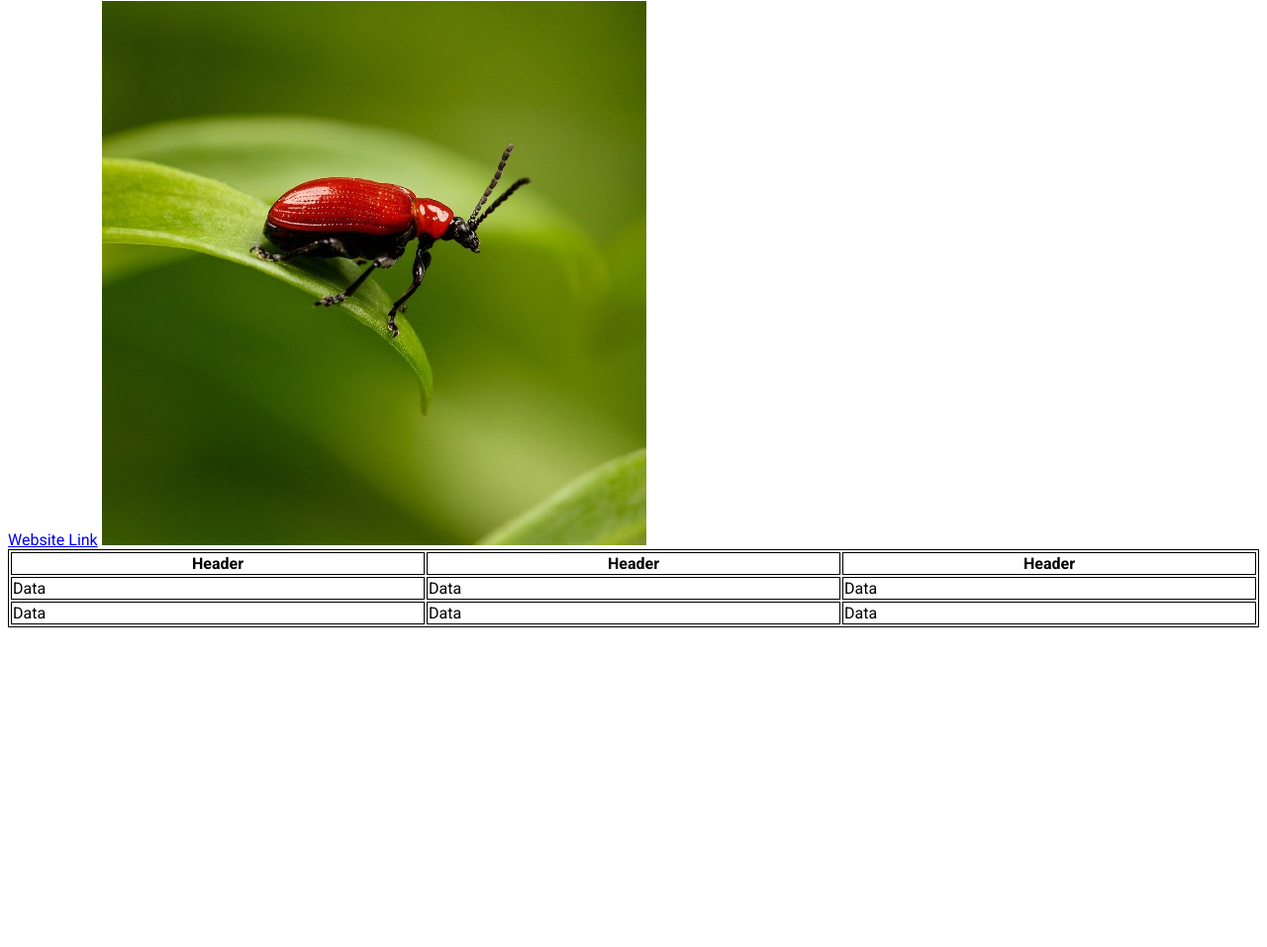
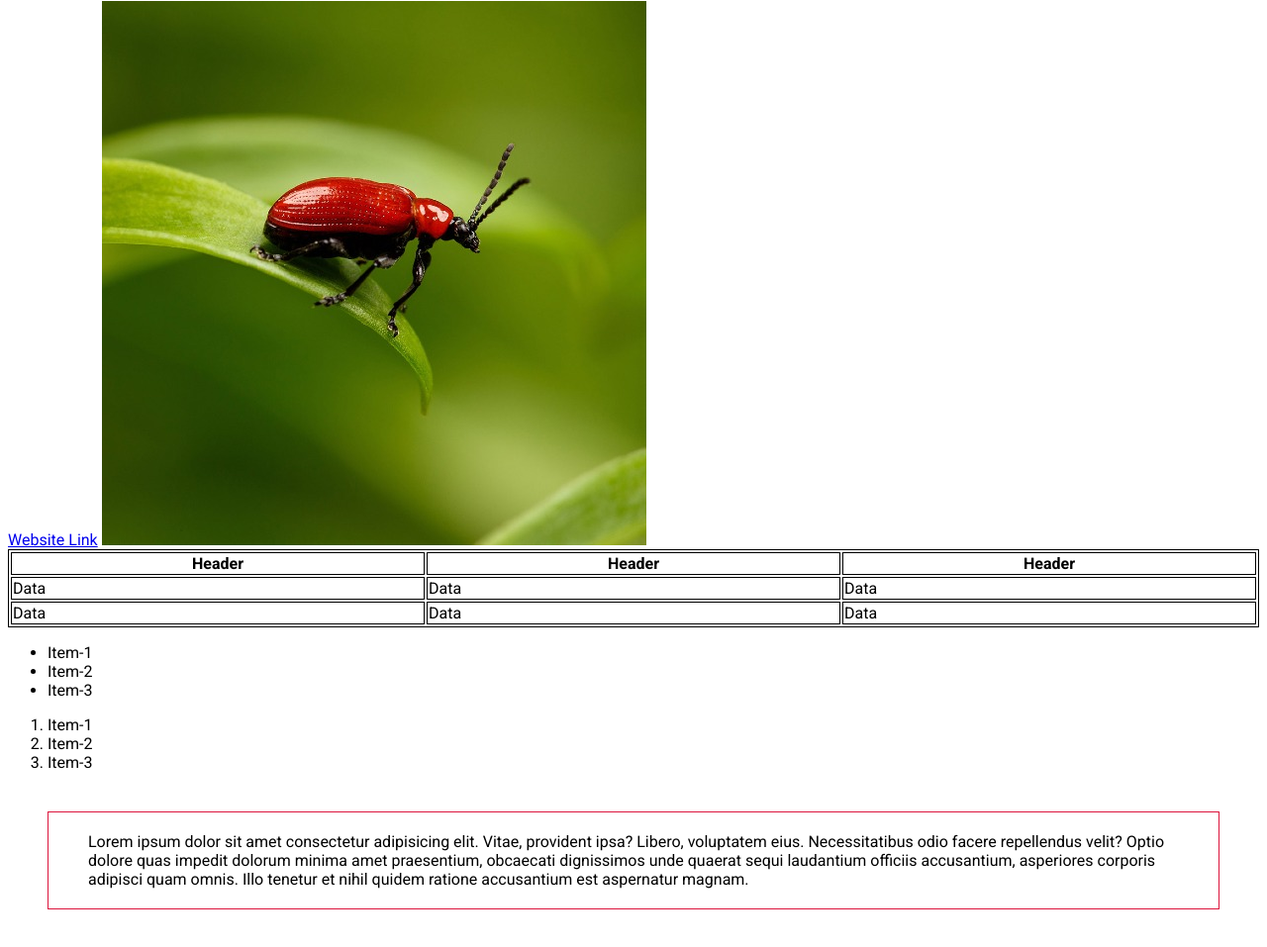
Before and after one commit to saima022/html_with_79C, a plain HTML site: page index.html in a window 1280 px wide. Shown: the part 878-1835 px from the top of the page at 99% size. Before the commit the page ends 1520 px from the top, so only its background shows below. Drawn offline with Linux system fonts and the light colour scheme.

Commit message:
css added

```diff
--- a/index.html
+++ b/index.html
@@ -77,6 +77,27 @@
         </tr>
     </table>
 
+    <!-- List  -->
+    <ul>
+        <li>Item-1</li>
+        <li>Item-2</li>
+        <li>Item-3</li>
+    </ul>
+
+    <ol>
+        <li>Item-1</li>
+        <li>Item-2</li>
+        <li>Item-3</li>
+    </ol>
+    <!-- form  -->
+
+    <p id="para">Lorem ipsum dolor sit amet consectetur adipisicing elit. Vitae, provident ipsa? Libero, voluptatem
+        eius.
+        Necessitatibus odio facere repellendus velit? Optio dolore quas impedit dolorum minima amet praesentium,
+        obcaecati dignissimos unde quaerat sequi laudantium officiis accusantium, asperiores corporis adipisci quam
+        omnis. Illo tenetur et nihil quidem ratione accusantium est aspernatur magnam.</p>
+
+
 </body>
 
 </html>
--- a/style.css
+++ b/style.css
@@ -8,5 +8,16 @@ th {
 
 body {
     font-family: 'Roboto', sans-serif;
+    /* background-image: url(images/image1.jpg);
+    background-repeat: no-repeat;
+
+    background-size: cover;
+    */
+}
+
+#para {
+    border: 1px solid crimson;
+    padding: 20px 40px;
+    margin: 40px;
 
 }
```
